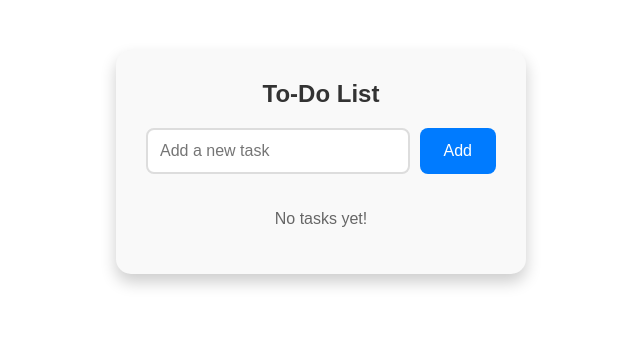
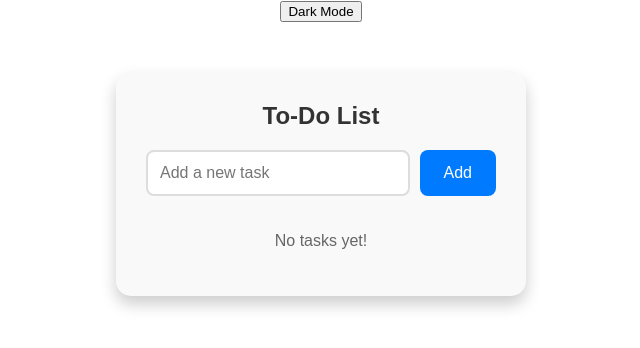
Before and after one commit to UjjwalSaini07/ToDo-List, a React (Create React App) app: page / in a window 1280 px wide. Shown: the top 348 px of the page, without its empty margins (319-959 px from the left). Built offline with nearby package versions, Linux system fonts and the light colour scheme.

Commit message:
Update App.js

```diff
--- a/src/App.js
+++ b/src/App.js
@@ -1,9 +1,33 @@
-import React from 'react';
+import React, { useState, useEffect } from 'react';
 import Home from './pages/home';
+import './App.css';
 
 function App() {
+  const [darkMode, setDarkMode] = useState(() => {
+    const savedMode = localStorage.getItem('darkMode');
+    return savedMode ? JSON.parse(savedMode) : false;
+  });
+
+  useEffect(() => {
+    localStorage.setItem('darkMode', JSON.stringify(darkMode));
+    if (darkMode) {
+      document.body.classList.add('dark-mode');
+    } else {
+      document.body.classList.remove('dark-mode');
+    }
+  }, [darkMode]);
+
+  const toggleDarkMode = () => {
+    setDarkMode(!darkMode);
+  };
+
   return (
     <div className="App">
+      <header>
+        <button onClick={toggleDarkMode}>
+          {darkMode ? 'Light Mode' : 'Dark Mode'}
+        </button>
+      </header>
 
       <main>
         <Home />
```
